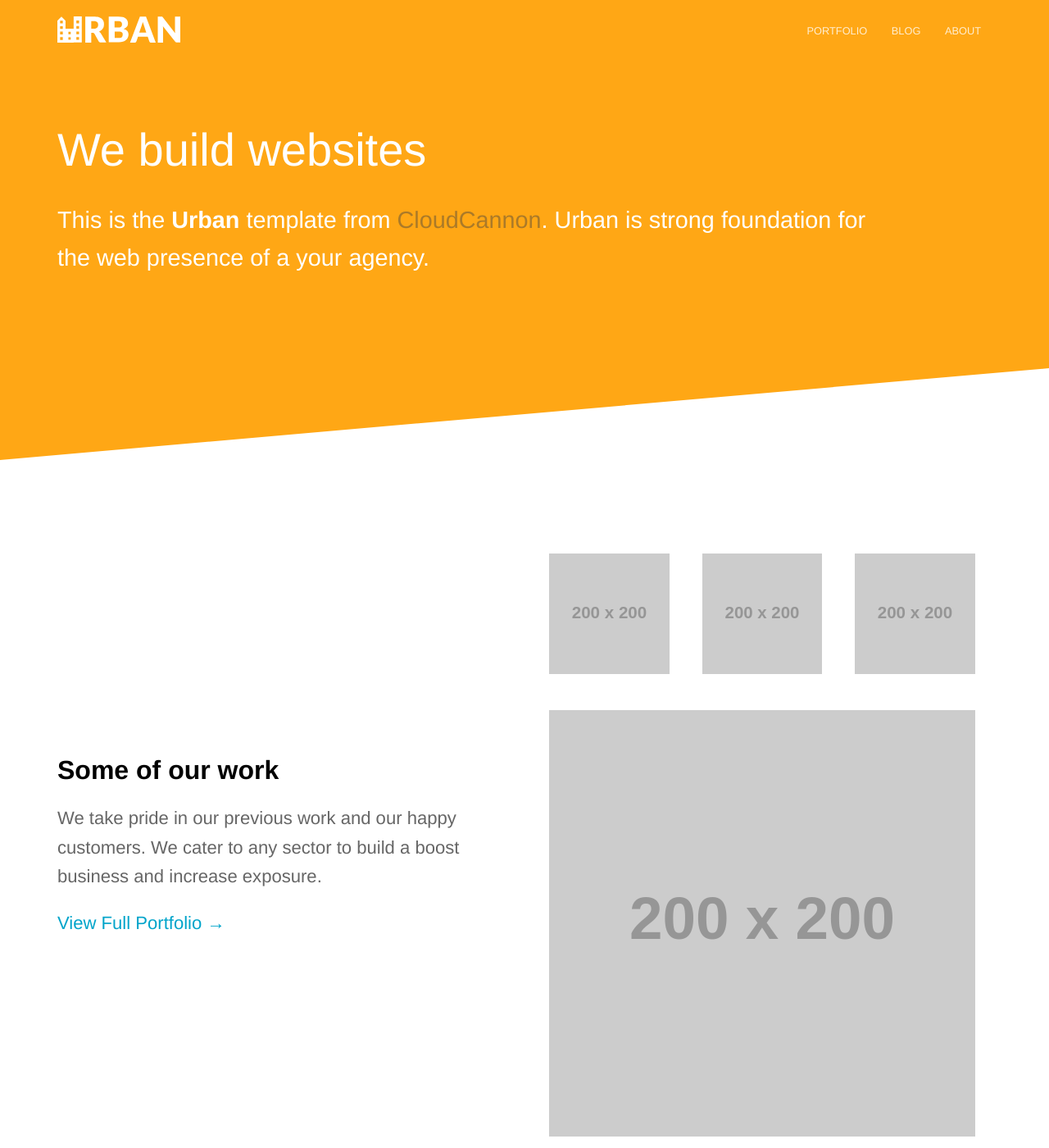
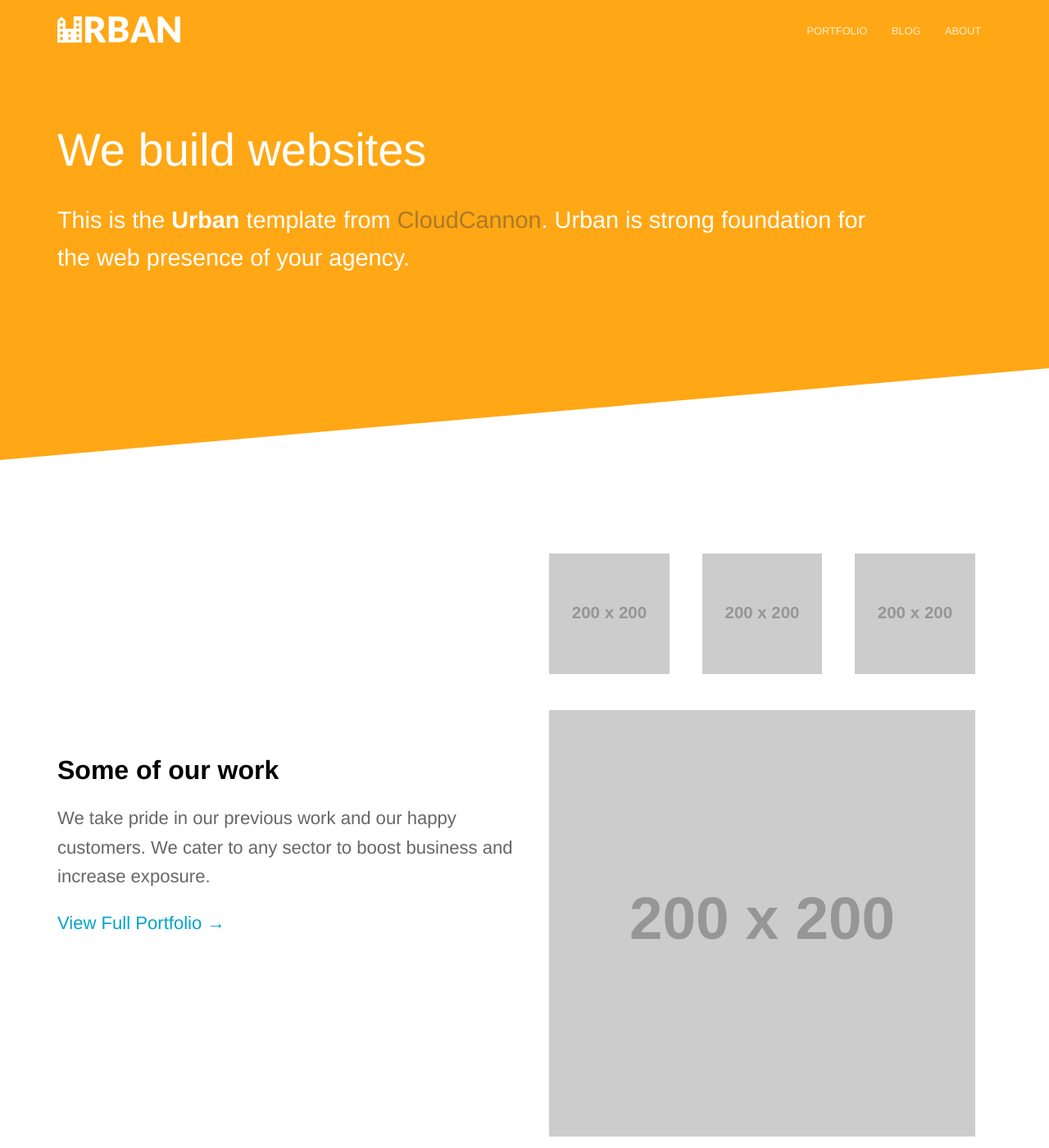
Before and after one commit to GeorgePhillips/luke-demo-website, a Jekyll site: the page built from index.html, in a window 1280 px wide and 1400 px high. Shown: the whole window at 82% size. Built offline with Jekyll 4.4.1, drawn with Linux system fonts in a browser that asks for light colours; some of the changed text lies outside the part shown.

Commit message:
fixed titles and some text

```diff
--- a/index.html
+++ b/index.html
@@ -6,7 +6,7 @@ title: Urban
 <section class="hero diagonal">
 	<div class="container">
 		<h2 class="editable">We build websites</h1>
-		<p class="subtext editable">This is the <strong>Urban</strong> template from <a href="http://cloudcannon.com/">CloudCannon</a>. Urban is strong foundation for the web presence of a your agency.</p>
+		<p class="subtext editable">This is the <strong>Urban</strong> template from <a href="http://cloudcannon.com/">CloudCannon</a>. Urban is strong foundation for the web presence of your agency.</p>
 	</div>
 </section>
 
@@ -14,7 +14,7 @@ title: Urban
 	<div class="container halves">
 		<div>
 			<h3 class="editable">Some of our work</h1>
-			<p class="editable">We take pride in our previous work and our happy customers. We cater to any sector to build a boost business and increase exposure.</p>
+			<p class="editable">We take pride in our previous work and our happy customers. We cater to any sector to boost business and increase exposure.</p>
 			<p class="editable"><a href="/portfolio/">View Full Portfolio &rarr;</a></p>
 		</div>
 		<div>
@@ -37,7 +37,7 @@ title: Urban
 			</ul>
 		</div>
 		<div>
-			<h3 class="editable">Latest Software, Greatest Perfomance</h1>
+			<h3 class="editable">Latest software, greatest perfomance</h1>
 			<p class="editable">As a new agency we get reap the benefits of the latest and greatest. We build our websites with the most up to date technology. This ensures your website is fast, efficient and reliable for many years.</p>
 		</div>
 	</div>
--- a/pages/about.html
+++ b/pages/about.html
@@ -2,7 +2,7 @@
 permalink: /about/
 title: About
 heading: Our team
-subtitle: Meet our efficient and qualified team
+subtitle: Meet our efficient and qualified team.
 ---
 
 <section class="diagonal patterned">
--- a/pages/portfolio.html
+++ b/pages/portfolio.html
@@ -2,7 +2,7 @@
 permalink: /portfolio/
 title: Portfolio
 heading: Our Work
-subtitle: See some of our proud customers with exemplary results
+subtitle: See some of our proud customers with exemplary results.
 ---
 
 <section class="diagonal">
```
